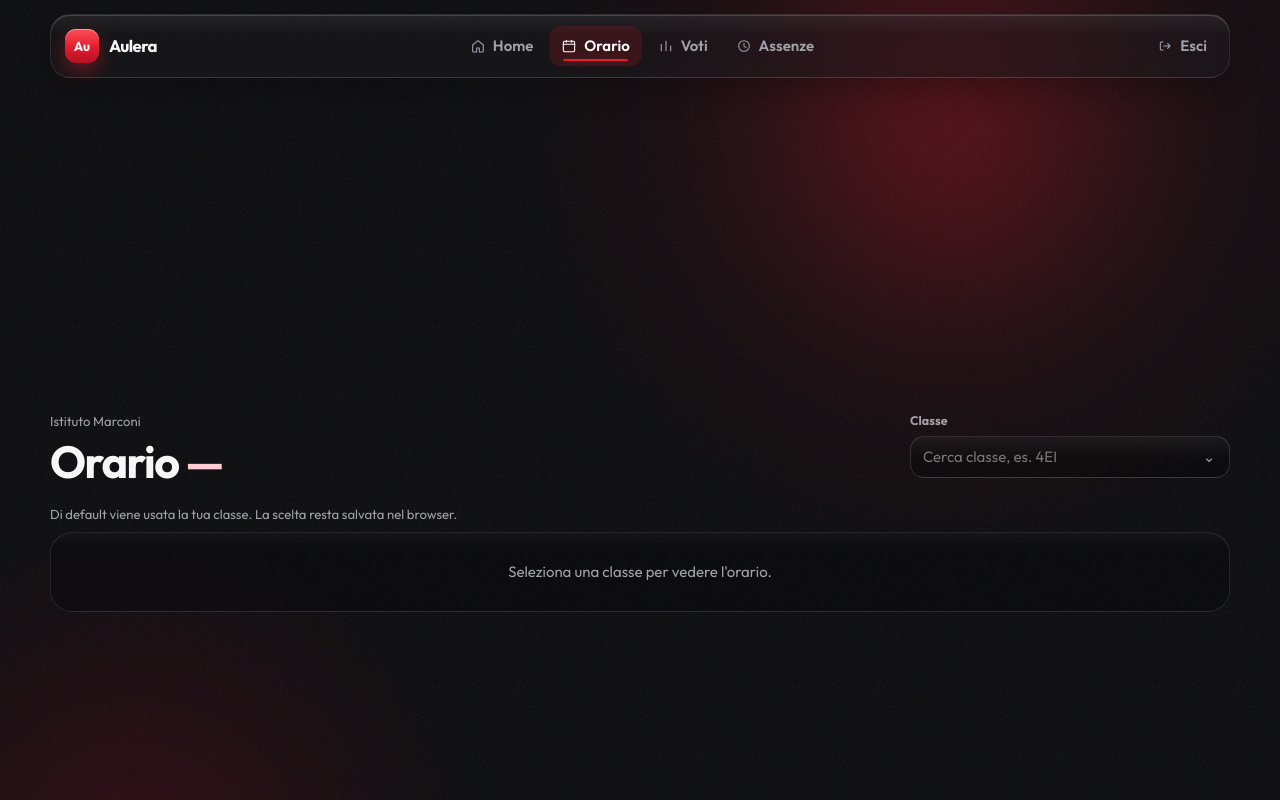
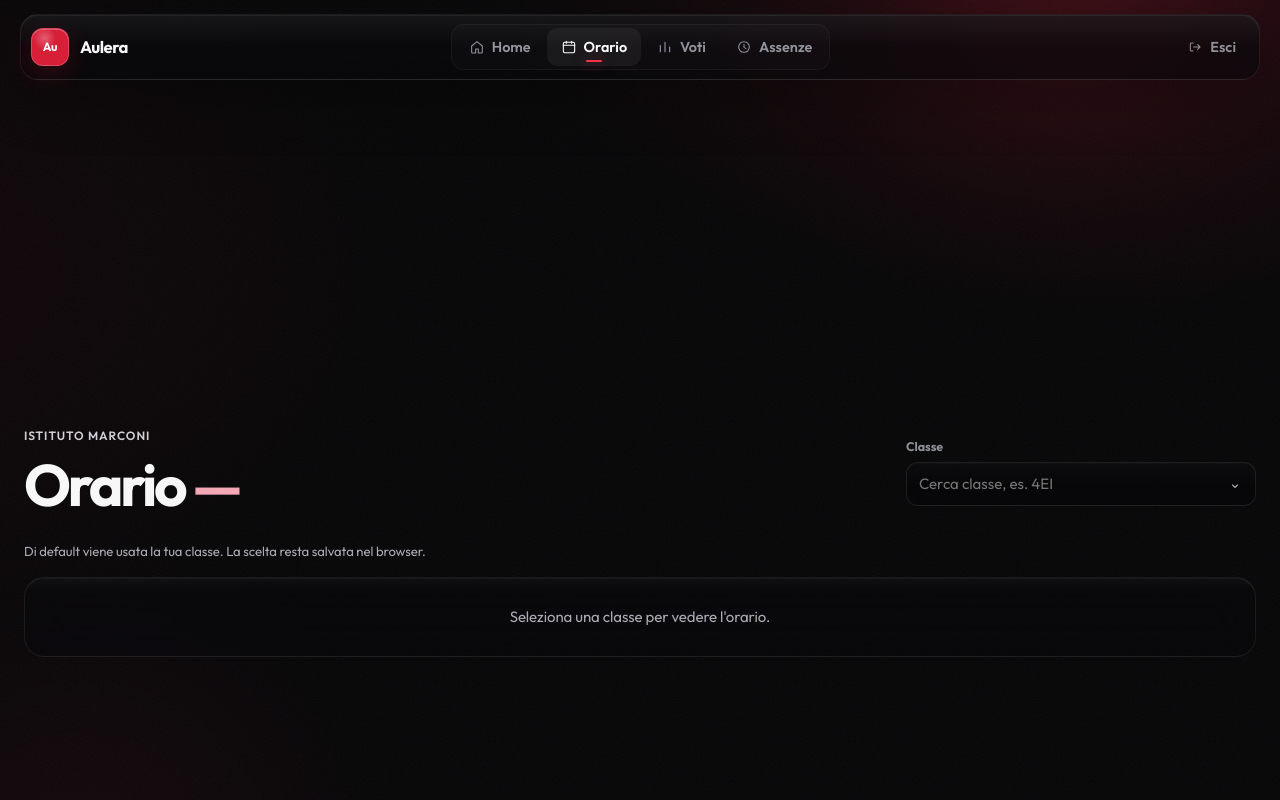
Before and after one commit to scootymadethis/media-voti, a website: page public/orario/index.html in a window 1280 px wide. Drawn offline with Linux system fonts and the light colour scheme; no server answers.

Commit message:
feat(ui): enable Aulera v2 visual layer

```diff
--- a/public/orario/index.html
+++ b/public/orario/index.html
@@ -7,7 +7,8 @@
     <link rel="stylesheet" href="/common.css?v=21" />
     <link rel="stylesheet" href="/announcement-modal.css?v=4" />
     <link rel="stylesheet" href="orario.css?v=4" />
-  </head>
+      <link rel="stylesheet" href="/aulera-v2.css?v=1" />
+</head>
   <body>
     <header class="navbar has-menu">
       <div class="navbar-brand">
```
